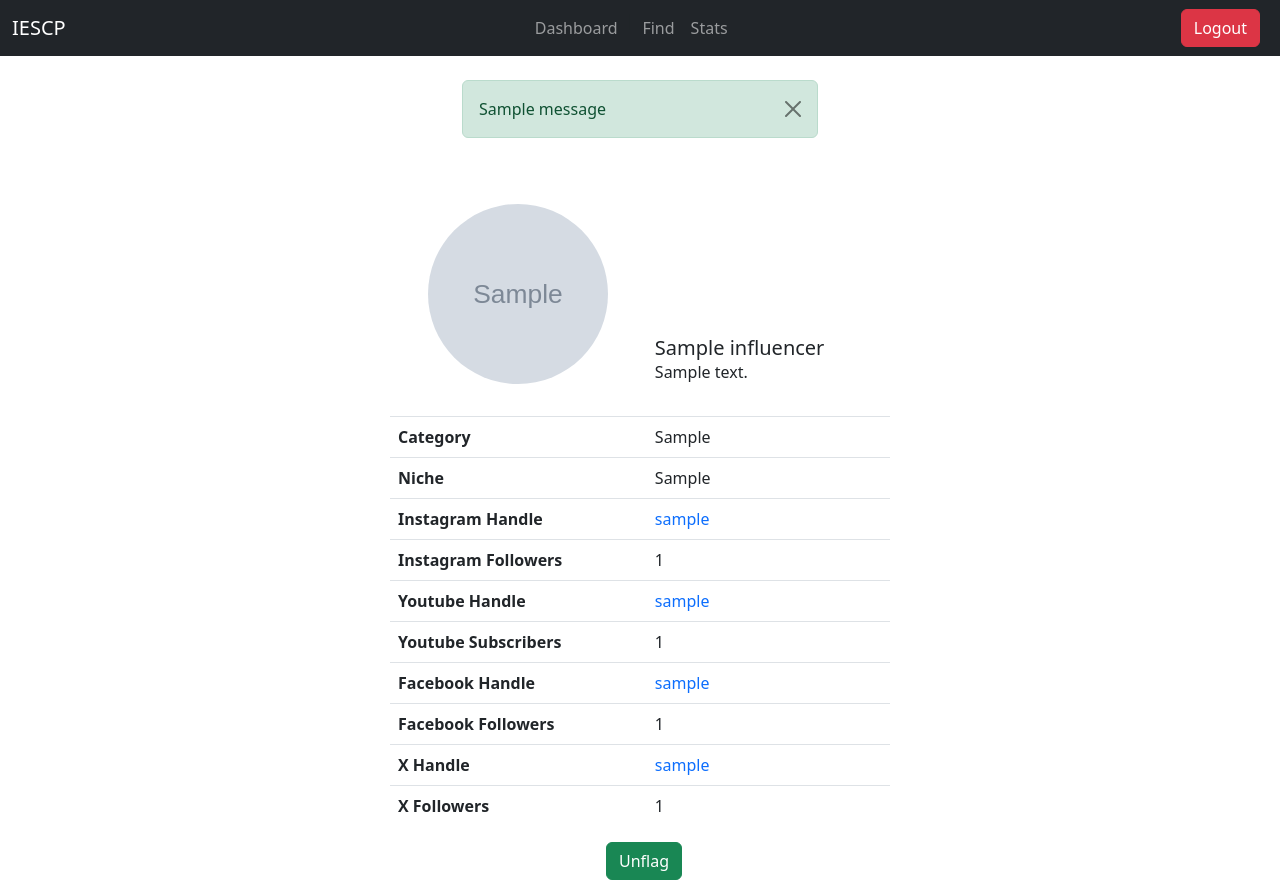
After one commit to 21f1001662/IESCP-MAD-I, a Flask app: page /admin/influencer/1 in a window 1280 px wide. The commit adds this page. Run offline with Flask 3, Linux system fonts and the light colour scheme; a user stored in the database is signed in; tables that the repository leaves empty hold one stand-in row (values such as "Sample post"); grey boxes marked "Sample" are stand-in pictures; one stand-in notice (Sample message) is shown; parts of the project's set-up code (start-up, migrations or seed data) failed here and were passed over.

Commit message:
ability to view and flag an influencer

```diff
--- a/src/admin/views.py
+++ b/src/admin/views.py
@@ -130,6 +130,16 @@ def unflag_sponsor(sponsor_id):
     else:
         return redirect(url_for("admin.login"))
 
+@admin_bp.route("/influencer/<int:influencer_id>", methods=["GET"])
+def influencer_details(influencer_id):
+    if current_user.is_authenticated and session.get("role") == "admin":
+        influencer_id = request.view_args["influencer_id"]
+        influencer = Influencer.query.filter_by(id=influencer_id).first()
+
+        return render_template("admin/influencer_profile.html", influencer=influencer)
+    else:
+        return redirect(url_for("admin.login"))
+
 @admin_bp.route("/flag/influencer/<int:influencer_id>", methods=["GET"])
 def flag_influencer(influencer_id):
     if current_user.is_authenticated and session.get("role") == "admin":
@@ -138,7 +148,7 @@ def flag_influencer(influencer_id):
         influencer.flagged = True
         db.session.commit()
         flash("Influencer flagged.", "info")
-        return redirect(url_for("admin.find"))
+        return redirect(url_for("admin.influencer_details", influencer_id=influencer_id))
     else:
         return redirect(url_for("admin.login"))
 
@@ -150,7 +160,7 @@ def unflag_influencer(influencer_id):
         influencer.flagged = False
         db.session.commit()
         flash("Influencer unflagged.", "info")
-        return redirect(url_for("admin.find"))
+        return redirect(url_for("admin.influencer_details", influencer_id=influencer_id))
     else:
         return redirect(url_for("admin.login"))
 
--- a/src/static/styles.css
+++ b/src/static/styles.css
@@ -214,6 +214,11 @@ a {
   overflow-y: scroll;
 }
 
+.table-container-full {
+  margin-top: 16px;
+  min-height: 55vh;
+}
+
 .table-container::-webkit-scrollbar,
 .chat-container::-webkit-scrollbar {
   width: 4px; /* Set the width of the scrollbar */
--- /dev/null
+++ b/src/templates/admin/influencer_profile.html
@@ -0,0 +1,188 @@
+<!DOCTYPE html>
+<html lang="en">
+
+<head>
+    <meta charset="utf-8">
+    <title>Admin Dashboard</title>
+    <!-- meta -->
+    <meta name="description" content="">
+    <meta name="author" content="">
+    <meta name="viewport" content="width=device-width,initial-scale=1">
+    <!-- styles -->
+    <!-- CSS only -->
+    <link href="https://cdn.jsdelivr.net/npm/bootstrap@5.2.0/dist/css/bootstrap.min.css" rel="stylesheet"
+        integrity="sha384-gH2yIJqKdNHPEq0n4Mqa/HGKIhSkIHeL5AyhkYV8i59U5AR6csBvApHHNl/vI1Bx" crossorigin="anonymous">
+    <link rel="stylesheet" href="{{url_for('static', filename='styles.css')}}">
+    {% block css %}{% endblock %}
+</head>
+
+<body>
+    {% include "admin/navbar.html" %}
+    <div class="container">
+        <!-- messages -->
+        {% with messages = get_flashed_messages(with_categories=true) %}
+        {% if messages %}
+        <br>
+        <div class="row">
+            <div class="col-md-4"></div>
+            <div class="col-md-4">
+                {% for category, message in messages %}
+                <div class="alert alert-{{ category }} alert-dismissible fade show" role="alert">
+                    {{message}}
+                    <button type="button" class="btn-close" data-bs-dismiss="alert" aria-label="Close"></button>
+                </div>
+                {% endfor %}
+            </div>
+            <div class="col-md-4"></div>
+        </div>
+        <br>
+        {% endif %}
+        {% endwith %}
+        <br>
+        <div class="table-container-full" style="max-width: 500px; margin: 0 auto; ">
+            <!-- left aligned descriptions.  -->
+            <div class="d-flex justify-content-between">
+                <table class="table">
+                    <tbody>
+                        <tr>
+                            <th scope="row" style="min-width: 100px;">
+                                <div class="text-center mb-4">
+                                    {% if influencer.image %}
+                                    <img src="{{ url_for('static', filename='uploads/' + influencer.image) }}"
+                                        alt="Campaign Image" class="profile-img" onclick="openFullscreen(this)">
+                                    {% else %}
+                                    <img src="{{url_for('static', filename='images/girl_influencer.jpeg')}}"
+                                        style="width: 180px" alt="Campaign Image" class="rounded-circle">
+                                    {% endif %}
+                                </div>
+                            </th>
+                            <td style="vertical-align: bottom;">
+                                <h5 class="mb-0">{{influencer.name}}</h5>
+                                <p class="mb-4">
+                                    {{influencer.about}}
+                                </p>
+                            </td>
+                        </tr>
+                        <tr>
+                            <th scope="row" style="min-width: 100px;">Category</th>
+                            <td>{{influencer.category}}</td>
+                        </tr>
+                        <tr>
+                            <th scope="row" style="min-width: 100px;">Niche</th>
+                            <td>{{influencer.niche}}</td>
+                        </tr>
+
+                        <!-- instagram -->
+                        {% if influencer.instagram_handle and influencer.instagram_followers %}
+                        <tr>
+                            <th scope="row" style="min-width: 100px;">Instagram Handle</th>
+                            <td>
+                                <a href="{{influencer.instagram_handle}}">{{influencer.instagram_handle}}</a>
+                            </td>
+                        </tr>
+                        <tr>
+                            <th scope="row" style="min-width: 100px;">Instagram Followers</th>
+                            <td>
+                                {{influencer.instagram_followers}}
+                            </td>
+                        </tr>
+                        {% endif %}
+
+                        <!-- youtube -->
+                        {% if influencer.youtube_handle and influencer.youtube_subscribers %}
+                        <tr>
+                            <th scope="row" style="min-width: 100px;">Youtube Handle</th>
+                            <td>
+                                <a href="{{influencer.youtube_handle}}">{{influencer.youtube_handle}}</a>
+                            </td>
+                        </tr>
+                        <tr>
+                            <th scope="row" style="min-width: 100px;">Youtube Subscribers</th>
+                            <td>
+                                {{influencer.youtube_subscribers}}
+                            </td>
+                        </tr>
+                        {% endif %}
+
+                        {% if influencer.facebook_handle and influencer.facebook_followers %}
+                        <tr>
+                            <th scope="row" style="min-width: 100px;">Facebook Handle</th>
+                            <td>
+                                <a href="{{influencer.facebook_handle}}">{{influencer.facebook_handle}}</a>
+                            </td>
+                        </tr>
+                        <tr>
+                            <th scope="row" style="min-width: 100px;">Facebook Followers</th>
+                            <td>
+                                {{influencer.facebook_followers}}
+                            </td>
+                        </tr>
+                        {% endif %}
+
+                        {% if influencer.x_handle and influencer.x_followers %}
+                        <tr>
+                            <th scope="row" style="min-width: 100px;">X Handle</th>
+                            <td>
+                                <a href="{{influencer.x_handle}}">{{influencer.x_handle}}</a>
+                            </td>
+                        </tr>
+                        <tr>
+                            <th scope="row" style="min-width: 100px;">X Followers</th>
+                            <td>
+                                {{influencer.x_followers}}
+                            </td>
+                        </tr>
+                        {% endif %}
+                    </tbody>
+                </table>
+            </div>
+            <div class="hz-btn-container">
+                {% if influencer.flagged %}
+                <a href="/admin/unflag/influencer/{{influencer.id}}">
+                    <button class="btn btn-success ms-2">Unflag</button>
+                </a>
+                {% else %}
+                <a href="/admin/flag/influencer/{{influencer.id}}">
+                    <button class="btn btn-danger ms-2">Flag</button>
+                </a>
+                {% endif %}
+            </div>
+        </div>
+    </div>
+    </div>
+
+    <!-- scripts -->
+    <script src="https://code.jquery.com/jquery-3.6.1.min.js" type="text/javascript"></script>
+    <!-- JavaScript Bundle with Popper -->
+    <script src="https://cdn.jsdelivr.net/npm/bootstrap@5.2.0/dist/js/bootstrap.bundle.min.js"
+        integrity="sha384-A3rJD856KowSb7dwlZdYEkO39Gagi7vIsF0jrRAoQmDKKtQBHUuLZ9AsSv4jD4Xa"
+        crossorigin="anonymous"></script>
+    <script>
+        function openFullscreen(img) {
+            const fullscreenDiv = document.createElement('div');
+            fullscreenDiv.style.position = 'fixed';
+            fullscreenDiv.style.top = '0';
+            fullscreenDiv.style.left = '0';
+            fullscreenDiv.style.width = '100%';
+            fullscreenDiv.style.height = '100%';
+            fullscreenDiv.style.backgroundColor = 'rgba(0, 0, 0, 0.9)';
+            fullscreenDiv.style.display = 'flex';
+            fullscreenDiv.style.alignItems = 'center';
+            fullscreenDiv.style.justifyContent = 'center';
+            fullscreenDiv.style.zIndex = '1000';
+            fullscreenDiv.onclick = () => document.body.removeChild(fullscreenDiv);
+
+            const fullImg = document.createElement('img');
+            fullImg.src = img.src;
+            fullImg.style.maxWidth = '100%';
+            fullImg.style.maxHeight = '100%';
+
+            fullscreenDiv.appendChild(fullImg);
+            document.body.appendChild(fullscreenDiv);
+        }
+    </script>
+    {% block js %}{% endblock %}
+
+</body>
+
+</html>
```
